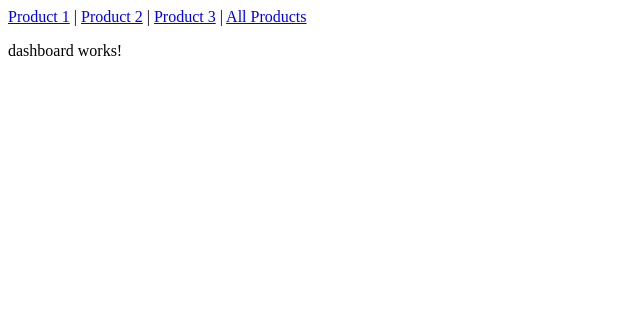
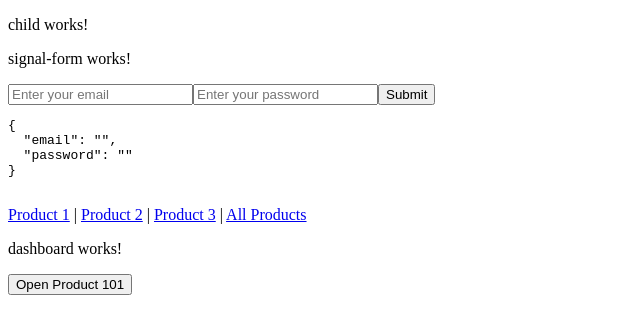
Before and after one commit to gittudemo/routh-guards, an Angular app: page /login in a window 1280 px wide. Both pictures are taken after a click on the button "Login". Shown: the top 334 px of the page, without its empty margins (0-640 px from the left). Built offline with nearby package versions, Linux system fonts and the light colour scheme.

Commit message:
signal-form-and-lifecycle-hooks

```diff
--- a/src/app/app.html
+++ b/src/app/app.html
@@ -1,4 +1,9 @@
 <!-- routerLink is used to navigate to different routes in the application. It is a directive that allows you to link to different routes defined in your Angular application. In this example, we have three links that navigate to different product details based on the product ID. -->
+
+<!-- import component child -->
+
+<app-child></app-child>
+<app-signal-form></app-signal-form>
 
 <a routerLink="/product/1">Product 1</a> | <a routerLink="/product/2">Product 2</a> |
 <a routerLink="/product/3">Product 3</a> |
--- a/src/app/app.ts
+++ b/src/app/app.ts
@@ -1,9 +1,11 @@
 import { Component, signal } from '@angular/core';
 import { RouterLink, RouterOutlet } from '@angular/router';
+import { Child } from './child/child';
+import { SignalForm } from './signal-form/signal-form';
 
 @Component({
   selector: 'app-root',
-  imports: [RouterOutlet, RouterLink],
+  imports: [RouterOutlet, RouterLink, Child, SignalForm],
   templateUrl: './app.html',
   styleUrl: './app.css',
 })
--- /dev/null
+++ b/src/app/child/child.html
@@ -0,0 +1 @@
+<p>child works!</p>
--- /dev/null
+++ b/src/app/child/child.ts
@@ -0,0 +1,15 @@
+import { Component } from '@angular/core';
+
+@Component({
+  selector: 'app-child',
+  imports: [],
+  templateUrl: './child.html',
+  styleUrl: './child.css',
+})
+export class Child {
+  constructor() {
+    console.log(
+      'Child component initialized and rendered! which is declared in app component and rendered in app component template',
+    );
+  }
+}
--- a/src/app/dashboard/dashboard.html
+++ b/src/app/dashboard/dashboard.html
@@ -1 +1,2 @@
 <p>dashboard works!</p>
+<button (click)="openProduct()">Open Product 101</button>
--- a/src/app/dashboard/dashboard.ts
+++ b/src/app/dashboard/dashboard.ts
@@ -1,4 +1,5 @@
 import { Component } from '@angular/core';
+import { Router } from '@angular/router';
 
 @Component({
   selector: 'app-dashboard',
@@ -6,4 +7,11 @@ import { Component } from '@angular/core';
   templateUrl: './dashboard.html',
   styleUrl: './dashboard.css',
 })
-export class Dashboard {}
+export class Dashboard {
+  constructor(private router: Router) {}
+  openProduct() {
+    console.log('Navigating to product page with ID 101');
+    // Navigate to the product page with ID 101
+    this.router.navigate(['/product', 101]);
+  }
+}
--- a/src/app/login/login.ts
+++ b/src/app/login/login.ts
@@ -9,11 +9,13 @@ import { Router } from '@angular/router';
   styleUrl: './login.css',
 })
 export class Login {
-
-  constructor(private auth: Auth, private router: Router) {}
+  constructor(
+    private auth: Auth,
+    private router: Router,
+  ) {}
 
   login() {
     this.auth.login(); // Call the login method from the Auth service to set authentication state
-    this.router.navigate(['/dashboard']); // Navigate to the dashboard after successful login
+    this.router.navigate(['dashboard']); // Navigate to the dashboard after successful login
   }
 }
--- /dev/null
+++ b/src/app/signal-form/signal-form.html
@@ -0,0 +1,12 @@
+<p>signal-form works!</p>
+
+<input type="email" placeholder="Enter your email" Field="loginForm.email" />
+
+<input type="password" placeholder="Enter your password" Field="loginForm.password" />
+
+<button (click)="submit()">Submit</button>
+
+<pre
+  >{{ loginModel() | json }}
+
+</pre>
--- /dev/null
+++ b/src/app/signal-form/signal-form.ts
@@ -0,0 +1,22 @@
+import { CommonModule } from '@angular/common';
+import { Component, signal } from '@angular/core';
+import { form} from '@angular/forms/signals';
+
+@Component({
+  standalone: true,
+  selector: 'app-signal-form',
+  imports: [CommonModule],
+  templateUrl: './signal-form.html',
+  styleUrls: ['./signal-form.css'],
+})
+export class SignalForm {
+  //initiliaze the signal with an object having email and password properties, loginModel
+  loginModel = signal({
+    email: '',
+    password: '',
+  });
+
+  loginForm = form(this.loginModel);
+
+  submit() {}
+}
```
Also changed, not shown: src/app/app.routes.ts (+12 -6 lines), src/app/child/child.css (added), src/app/signal-form/signal-form.css (added), 2 other files (tests, documents, lock files or other folders).
